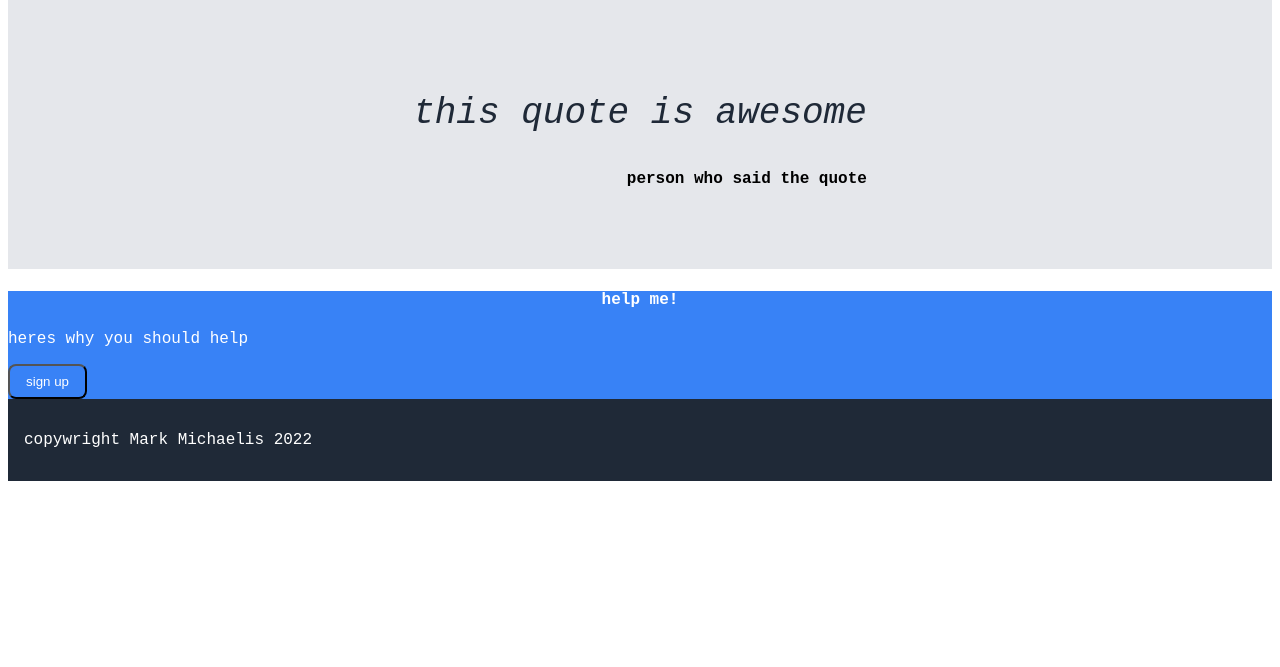
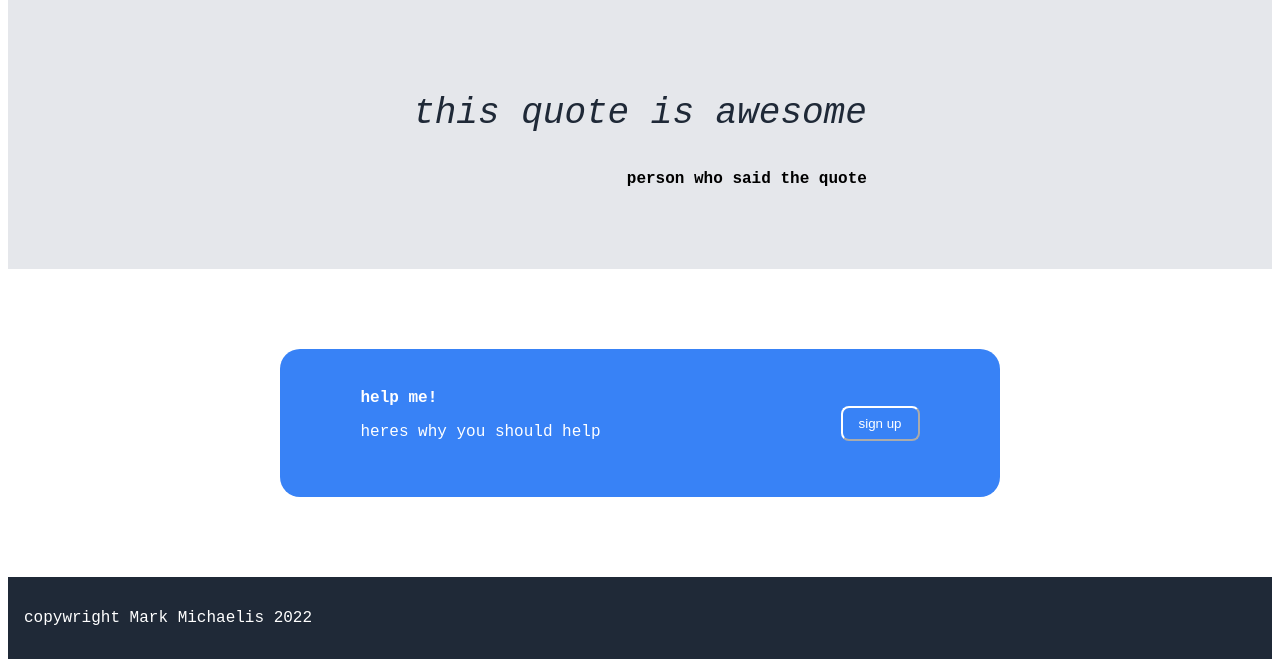
Before and after one commit to mamichaelis87/landing-page, a plain HTML site: page index.html in a window 1280 px wide. Shown: the part 704-1371 px from the top of the page. Before the commit the page ends 1193 px from the top, so only its background shows below. Drawn offline with Linux system fonts and the light colour scheme.

Commit message:
Format help section layout

```diff
--- a/index.html
+++ b/index.html
@@ -51,8 +51,10 @@
        </div>
        <div class="help">
             <div class="card">
+                <div>
                 <h4>help me!</h4>
                 <p>heres why you should help</p>
+                </div>
                 <button>sign up</button>
             </div>
        </div>
--- a/styles.css
+++ b/styles.css
@@ -62,7 +62,10 @@ button {
     max-width: fit-content;
     border-radius: 8px;
     padding: 8px 16px;
+}
 
+.face-info button {
+    border: 0px;
 }
 
 .face img {
@@ -113,9 +116,38 @@ button {
     text-align: right;
 }
 
+.help {
+    display: flex;
+    justify-content: center;
+    padding: 80px;
+}
+
 .card {
     background-color: #3882F6;
     color: white;
+    display: flex;
+    padding: 40px 80px;
+    justify-content: space-between;
+    border-radius: 20px;
+    column-gap: 240px;
+    align-items: center;
+}
+
+.card div {
+    display: flex;
+    flex-direction: column;
+    justify-content: center;
+}
+
+.card h4 {
+    text-align: left;
+    margin: 0;
+}
+
+.card button {
+    border-color: white;
+    padding: 8px 16px;
+    align-self: center;
 }
 
 h1, h2, h3, h4, h5, h6 {
```
